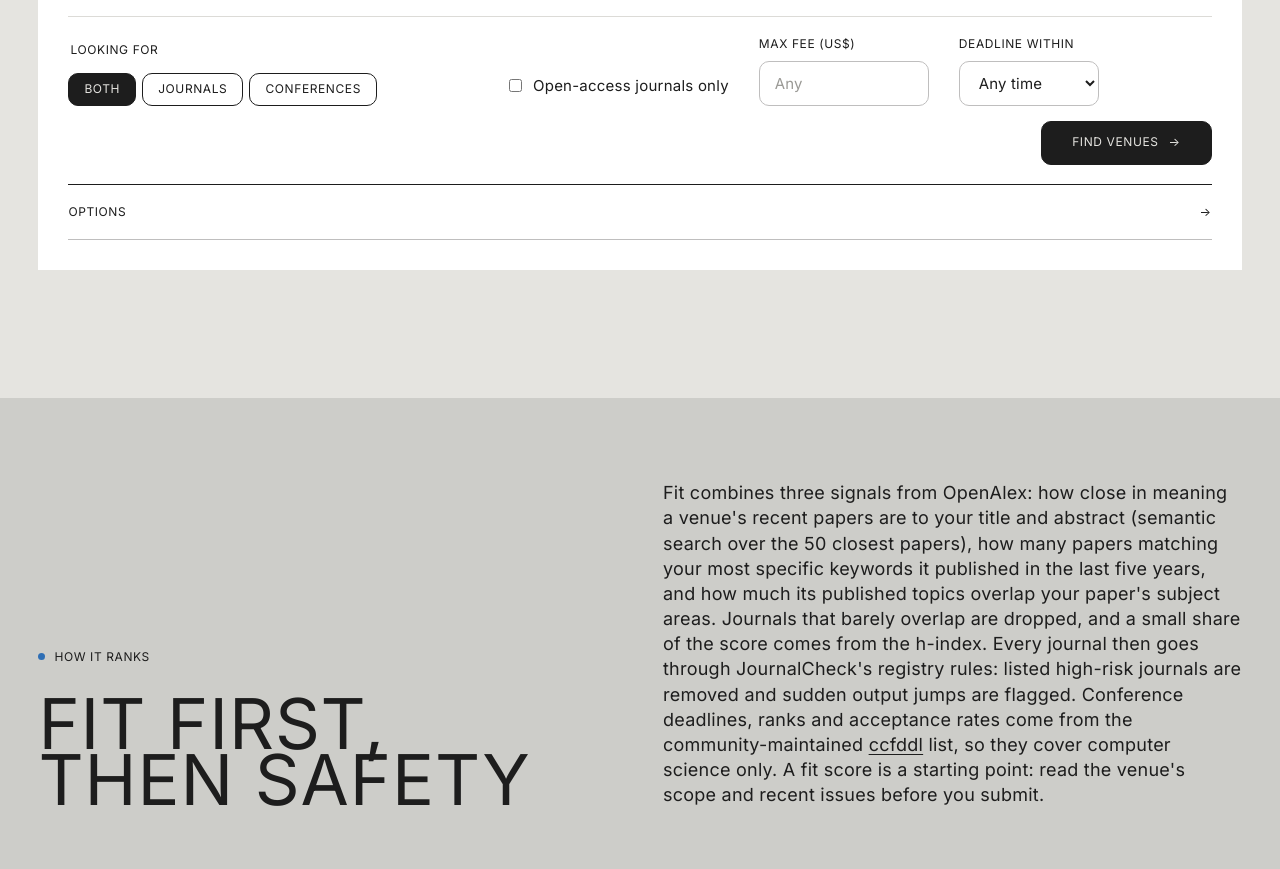
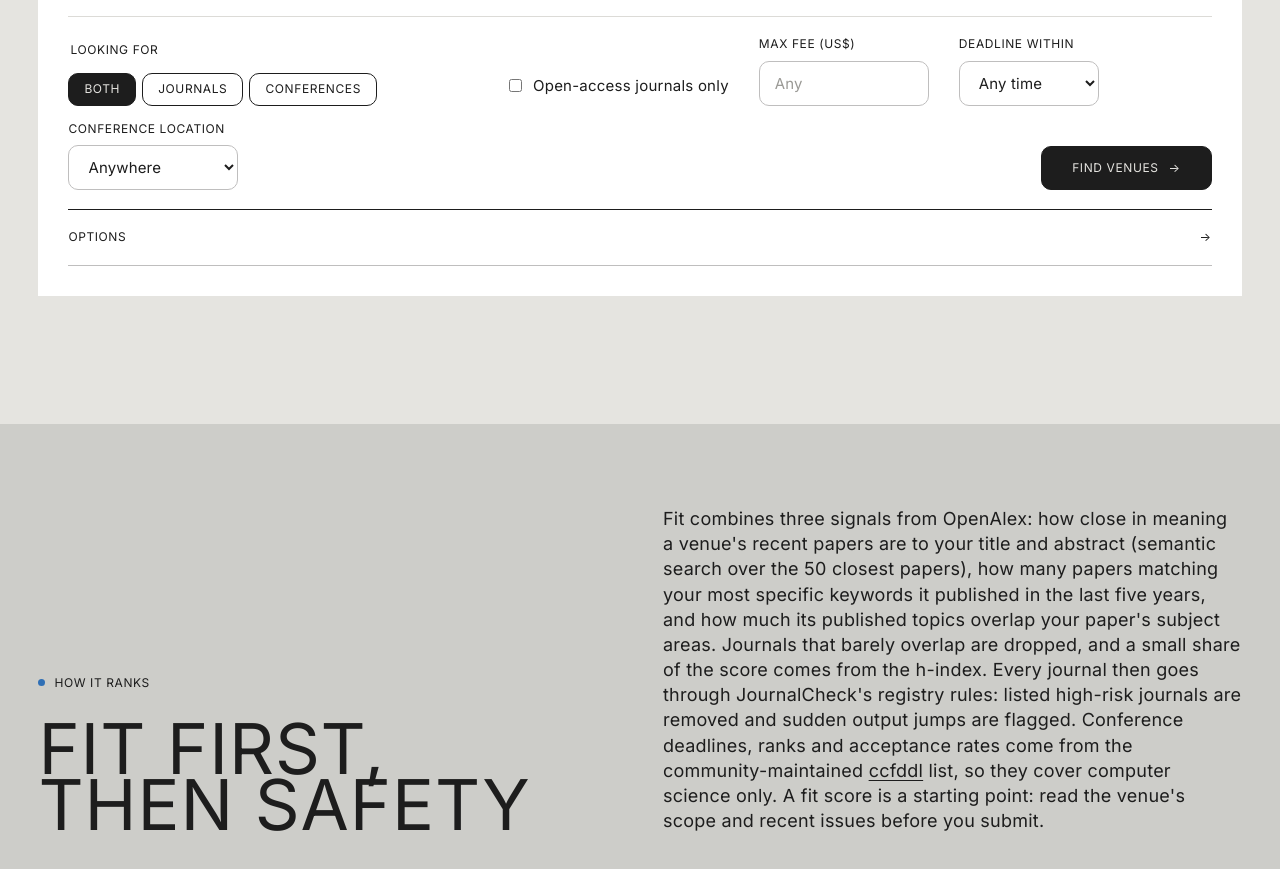
Before and after one commit to journalcheck/journalcheck.github.io, a plain HTML site: page submit.html in a window 1280 px wide. Shown: the part 1123-1992 px from the top of the page. Drawn offline with Linux system fonts and the light colour scheme.

Commit message:
Where to submit: filter conferences by region or country

```diff
--- a/assets/submit.css
+++ b/assets/submit.css
@@ -80,3 +80,4 @@
 .ws-known{margin:0;font-size:12px;color:var(--low)}
 .ws-ev{margin:0;font-size:12px;color:var(--ink-2)}
 .ws-note{display:block;font-size:12px;color:var(--muted)}
+.ws-where{min-width:210px}
--- a/assets/submit.js
+++ b/assets/submit.js
@@ -13,8 +13,48 @@
 
   /* ------------------------------------------------------------ static data */
   let CONFS = [], JC = {};
+
+  /* ------------------------------------------------------------ where a conference is held */
+  const US_STATES = /^(ca|california|utah|colorado|texas|hawaii|washington|new york|florida|arizona)$/;
+  const ALIAS = { usa: "United States", "united states": "United States", "united state": "United States", us: "United States",
+    uk: "United Kingdom", "united kingdom": "United Kingdom", england: "United Kingdom", scotland: "United Kingdom", wales: "United Kingdom",
+    "republic of korea": "South Korea", "south korea": "South Korea", korea: "South Korea", "the netherlands": "Netherlands",
+    "türkiye": "Turkey", turkey: "Turkey", czechia: "Czech Republic", "mexico city": "Mexico", uae: "United Arab Emirates", "hong kong": "China", macau: "China", "macau sar": "China" };
+  const REGIONS = {
+    India: ["India"],
+    Asia: ["India", "China", "Japan", "Singapore", "South Korea", "Taiwan", "Vietnam", "Malaysia", "Thailand", "Indonesia", "Cambodia", "Philippines", "Sri Lanka", "Bangladesh", "Nepal", "Pakistan"],
+    "Middle East": ["Turkey", "United Arab Emirates", "Saudi Arabia", "Qatar", "Israel", "Egypt", "Jordan", "Oman", "Bahrain", "Kuwait", "Cyprus", "Iran"],
+    Europe: ["Italy", "United Kingdom", "Germany", "Greece", "Spain", "Netherlands", "France", "Portugal", "Poland", "Belgium", "Ireland", "Sweden", "Denmark", "Czech Republic", "Austria", "Cyprus", "Switzerland", "Hungary", "Luxembourg", "Lithuania", "Romania", "Estonia", "Finland", "Slovakia", "Iceland", "Norway"],
+    "North America": ["United States", "Canada", "Mexico"],
+    "Latin America": ["Brazil", "Mexico", "Argentina", "Chile", "Panama", "Barbados", "Colombia", "Peru"],
+    Africa: ["Morocco", "South Africa", "Egypt", "Kenya", "Nigeria", "Tunisia"],
+    Oceania: ["Australia", "New Zealand"],
+  };
+  /* "Kyoto, Japan" → Japan; "Budapest, Hungary (Hybrid)" → Hungary + online; "Virtual" → online only */
+  function locate(place) {
+    const raw = String(place || "");
+    const online = /online|virtual|hybrid/i.test(raw);
+    let last = raw.split(/[,，]/).pop().replace(/\(.*?\)/g, "").replace(/\s*(\/|&|and)\s*(online|virtual).*$/i, "").trim();
+    if (/^(tbd|online|virtual|virtual event|)$/i.test(last)) return { country: null, online };
+    const key = last.toLowerCase();
+    const country = US_STATES.test(key) ? "United States" : ALIAS[key] || last.replace(/\b\w+/g, (w) => w[0].toUpperCase() + w.slice(1).toLowerCase());
+    return { country, online };
+  }
+  function inPlace(conf, where) {
+    if (!where) return true;
+    if (where === "online") return conf.loc.online;
+    if (where.startsWith("r:")) return (REGIONS[where.slice(2)] || []).includes(conf.loc.country);
+    return conf.loc.country === where.slice(2);
+  }
+  function fillPlaces() {
+    const sel = $("#ws-where"); if (!sel) return;
+    const n = {}; CONFS.forEach((c) => { if (c.loc.country) n[c.loc.country] = (n[c.loc.country] || 0) + 1; });
+    const regions = Object.keys(REGIONS).map((r) => [r, CONFS.filter((c) => REGIONS[r].includes(c.loc.country)).length]).filter(([, k]) => k);
+    sel.innerHTML = `<option value="">Anywhere</option><optgroup label="Region">${regions.map(([r, k]) => `<option value="r:${esc(r)}">${esc(r)} (${k})</option>`).join("")}<option value="online">Online or hybrid (${CONFS.filter((c) => c.loc.online).length})</option></optgroup>`
+      + `<optgroup label="Country">${Object.keys(n).sort().map((c) => `<option value="c:${esc(c)}">${esc(c)} (${n[c]})</option>`).join("")}</optgroup>`;
+  }
   const ready = Promise.all([
-    fetch("data/conferences.json").then((r) => r.json()).then((d) => { CONFS = d.conferences.map(prepConf); }).catch(() => {}),
+    fetch("data/conferences.json").then((r) => r.json()).then((d) => { CONFS = d.conferences.map(prepConf); CONFS.forEach((c) => (c.loc = locate(c.place))); fillPlaces(); }).catch(() => {}),
     fetch("data/journals.json").then((r) => r.json()).then((d) => {
       d.journals.forEach((j) => [j.issn, j.issn_resolved].filter(Boolean).forEach((i) => (JC[i] = j)));
     }).catch(() => {}),
@@ -247,6 +287,7 @@
       const fit = 0.6 * (e.sem / maxSem) + 0.4 * (Math.log1p(e.cnt) / Math.log1p(maxCount));
       return { kind: "conference", e, fit, score: fit + rankBoost };
     }).filter((x) => x.e.n > 0 || x.e.cnt >= 25)
+      .filter((x) => inPlace(x.e.conf, opt.where))
       .filter((x) => !opt.months || (x.e.conf.next && Date.parse(x.e.conf.next.deadline) <= horizon))
       .sort((a, b) => b.score - a.score).slice(0, 10);
   }
@@ -334,7 +375,7 @@
     const input = { title: $("#ws-title").value.trim(), abstract: $("#ws-abstract").value.trim(), keywords: $("#ws-keywords").value.trim() };
     if ((input.title + input.abstract + input.keywords).length < 20) { say(`<span class="err">Add at least a title or a few keywords.</span>`); return; }
     const kind = $("input[name=ws-kind]:checked").value;
-    const opt = { oaOnly: $("#ws-oa").checked, maxFee: $("#ws-fee").value === "" ? null : Number($("#ws-fee").value), months: Number($("#ws-months").value) || 0 };
+    const opt = { oaOnly: $("#ws-oa").checked, maxFee: $("#ws-fee").value === "" ? null : Number($("#ws-fee").value), months: Number($("#ws-months").value) || 0, where: ($("#ws-where") || {}).value || "" };
     const ts = terms(input);
     const go = $("#ws-go"); go.disabled = true;
     say(`<span class="spin"></span> Finding the papers closest to yours in OpenAlex…`);
--- a/submit.html
+++ b/submit.html
@@ -69,6 +69,7 @@
         <label class="ws-check"><input type="checkbox" id="ws-oa"><span>Open-access journals only</span></label>
         <label class="fld ws-small"><span>Max fee (US$)</span><input id="ws-fee" type="number" min="0" step="50" placeholder="Any"></label>
         <label class="fld ws-small"><span>Deadline within</span><select id="ws-months"><option value="0">Any time</option><option value="3">3 months</option><option value="6">6 months</option><option value="12">12 months</option></select></label>
+        <label class="fld ws-small ws-where"><span>Conference location</span><select id="ws-where"><option value="">Anywhere</option></select></label>
         <button class="pill solid" id="ws-go" type="submit">Find venues <span aria-hidden="true">→</span></button>
       </div>
       <details class="more ws-adv"><summary>Options <span aria-hidden="true">→</span></summary>
```
